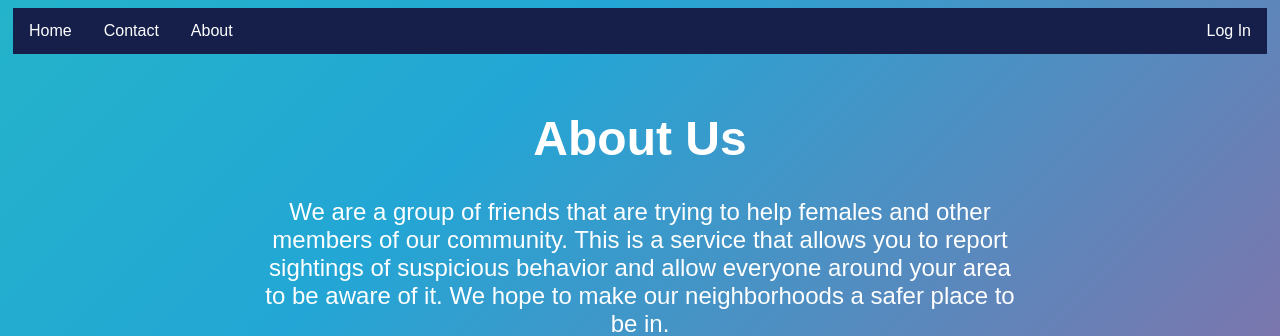
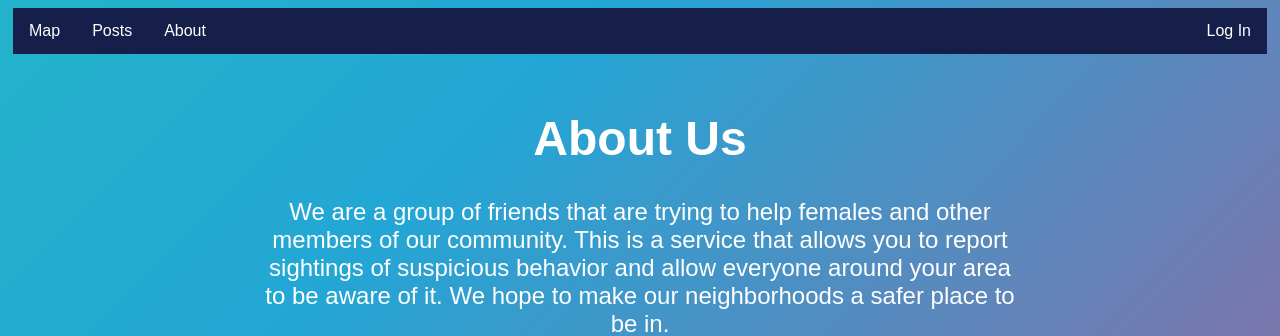
Before and after one commit to figtree2/Hackathon, a Flask app: page /about.html in a window 1280 px wide. Shown: the top 336 px of the page. Run offline with Flask 2, Linux system fonts and the light colour scheme.

Commit message:
navigation bar

```diff
--- a/templates/about.html
+++ b/templates/about.html
@@ -14,10 +14,10 @@
 </head>
 <body>
     <ul>
-        <li><a href="/">Home</a></li>
-        <li><a href="">Contact</a></li>
+        <li><a href="/">Map</a></li>
+        <li><a href="">Posts</a></li>
         <li><a href="about.html">About</a></li>
-        <ri><a href="">Log In</a></ri>
+        <ri><a href="login.html">Log In</a></ri>
     </ul>
     <div class = "aboutText">
         <h1>About Us</h1>
--- a/templates/index.html
+++ b/templates/index.html
@@ -13,8 +13,8 @@
 <body>
     <div class = "body">
         <ul>
-            <li><a href="/">Home</a></li>
-            <li><a href="">Contact</a></li>
+            <li><a href="/">Map</a></li>
+            <li><a href="">Posts</a></li>
             <li><a href="about.html">About</a></li>
             <ri><a href="login.html">Log In</a></ri>
         </ul>
```
